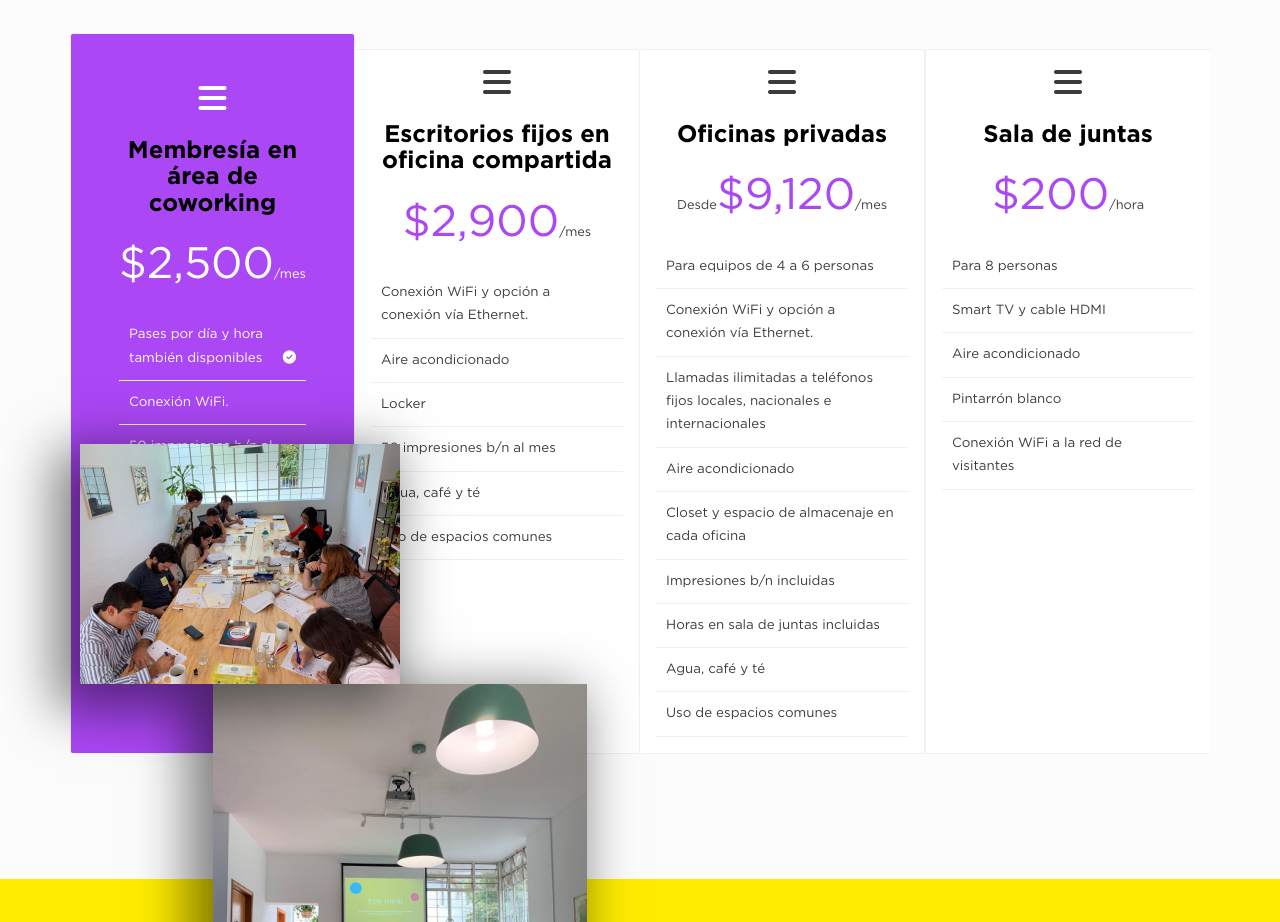
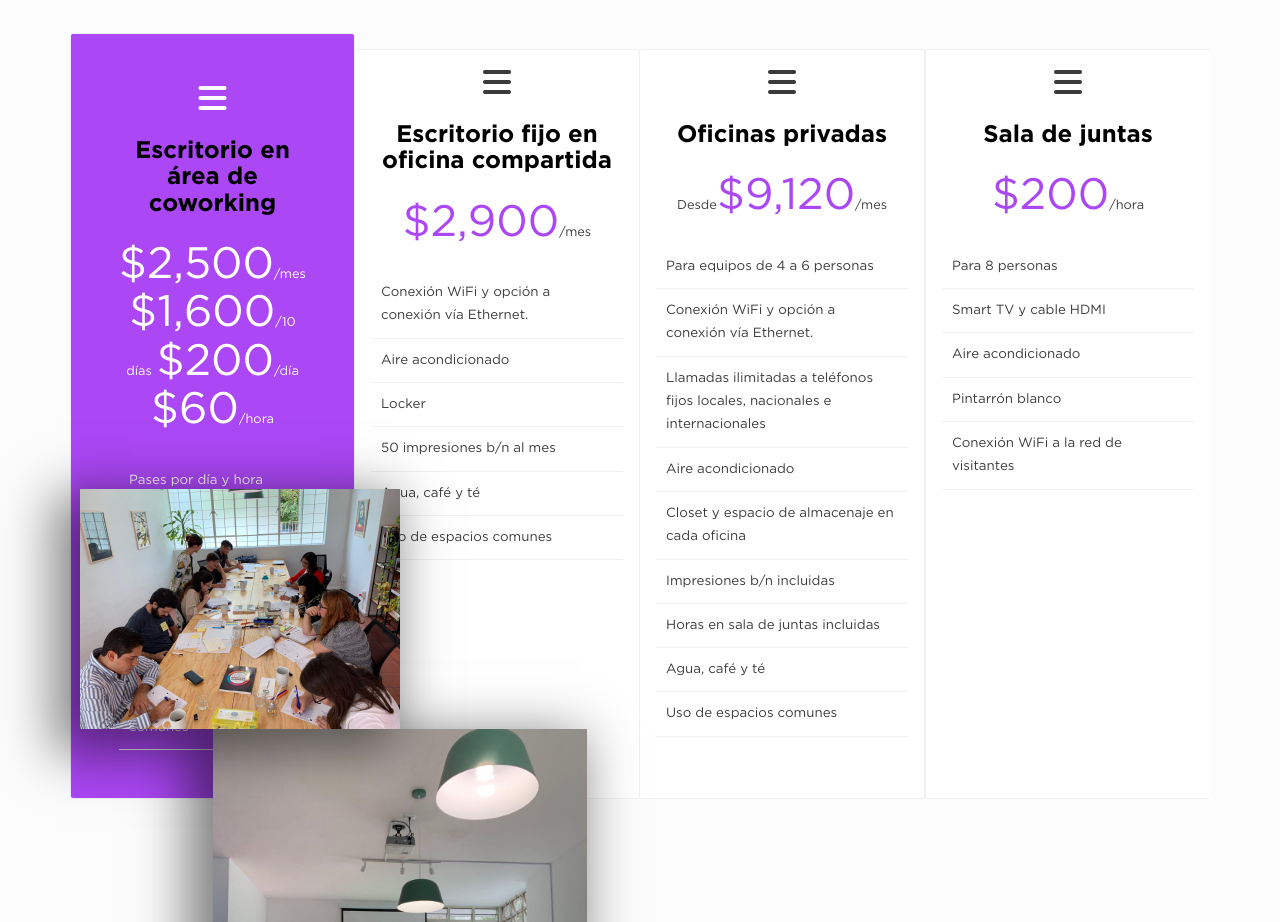
Before and after one commit to marianmoldovan/labra, a plain HTML site: page index.html in a window 1280 px wide. Shown: the part 3520-4442 px from the top of the page. Drawn offline with Linux system fonts and the light colour scheme.

Commit message:
Update index.html

```diff
--- a/index.html
+++ b/index.html
@@ -285,8 +285,11 @@
             <div class="col-md-3 card p-5  card-inverse card-success">
               <div class="text-center mb-4">
               <i class="fa fa-bars fa-2x mb-4" aria-hidden="true"></i>
-              <h4 class="mb-4">Membresía en área de coworking</h4>
+              <h4 class="mb-4">Escritorio en área de coworking</h4>
               <span class="h2">$2,500</span><small>/mes</small>
+              <span class="h2">$1,600</span><small>/10 días</small>
+              <span class="h2">$200</span><small>/día</small>
+              <span class="h2">$60</span><small>/hora</small>
             </div>
               <ul class="check-list">
                 <li>Pases por día y hora también disponibles <span class="float-right"><i class="fa fa-check-circle" aria-hidden="true"></i></span></li>
@@ -300,7 +303,7 @@
             <div class="col-md-3 card p-3  border-left-0 mt-3">
               <div class="text-center mb-4">
               <i class="fa fa-bars fa-2x mb-4" aria-hidden="true"></i>
-              <h4 class="mb-4">Escritorios fijos en oficina compartida</h4>
+              <h4 class="mb-4">Escritorio fijo en oficina compartida</h4>
               <span class="h2 text-success">$2,900</span><small>/mes</small>
             </div>
               <ul class="check-list">
```
